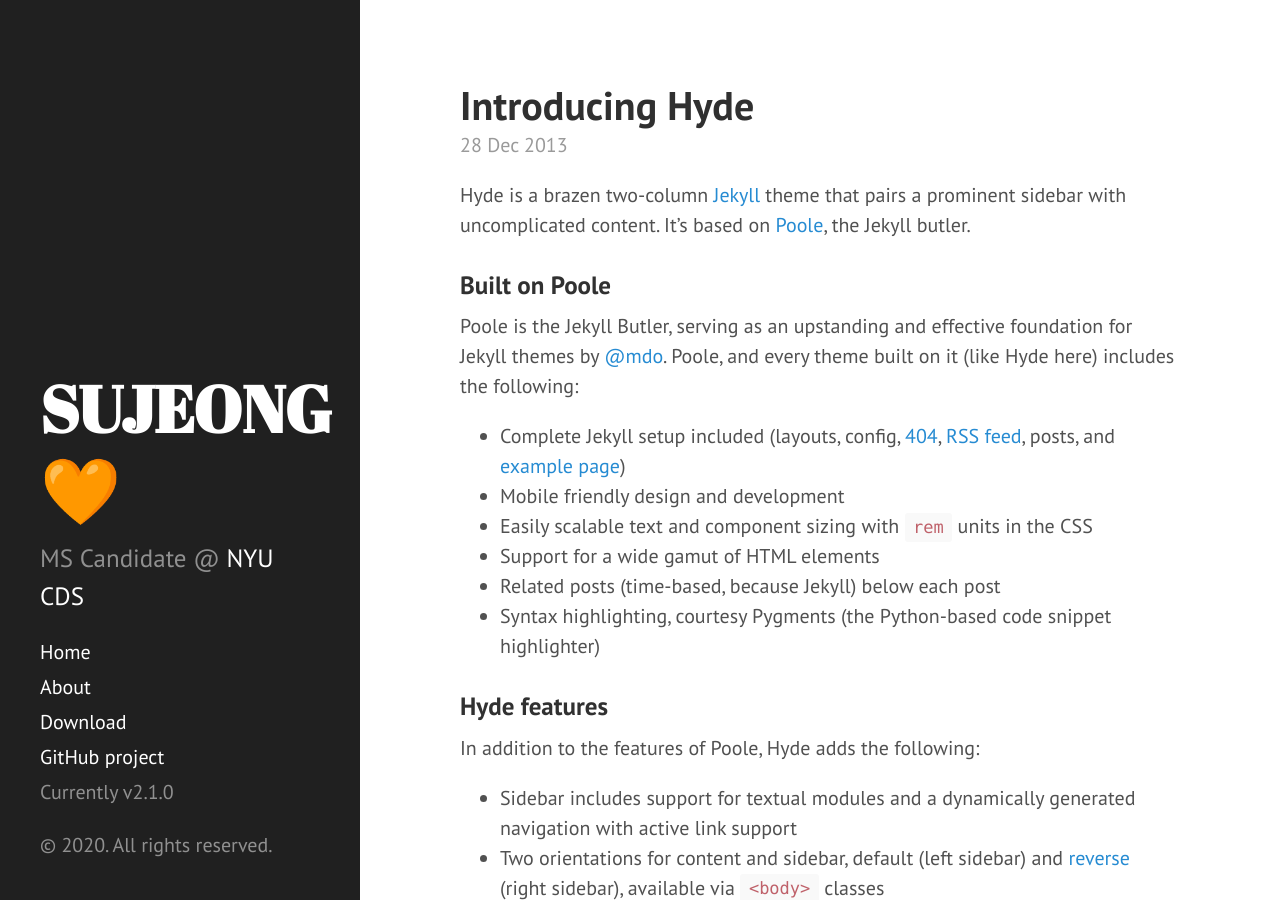
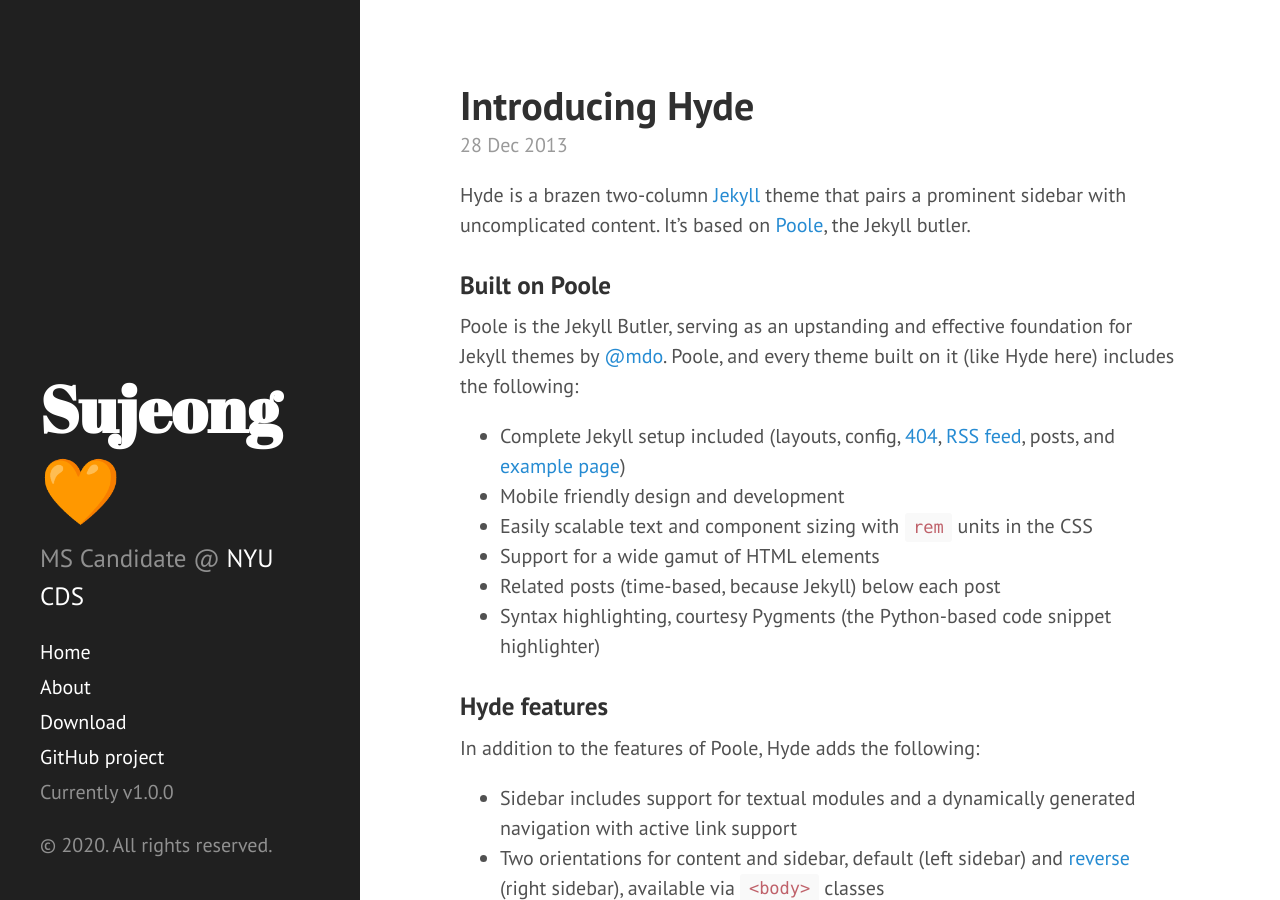
Before and after one commit to sujeongcha/sujeongcha.github.io, a Jekyll site: the page built from index.html, in a window 1280 px wide and 900 px high. Built offline with Jekyll 4.4.1, drawn with Linux system fonts in a browser that asks for light colours; Markdown is read by kramdown in place of the engine named in the settings; the list of posts is cut into pages by our own code.

Commit message:
Update _config.yml

```diff
--- a/_config.yml
+++ b/_config.yml
@@ -7,7 +7,7 @@ permalink:        pretty
 ## relative_permalinks: true
 
 # Setup
-title:            SUJEONG &#129505
+title:            Sujeong&#129505
 tagline:          'Data Scientist'
 description:      'MS Candidate @ <a href="https://cds.nyu.edu/">NYU CDS</a>'
 url:              http://hyde.getpoole.com
@@ -20,7 +20,7 @@ author:
 paginate:         5
 
 # Custom vars
-version:          2.1.0
+version:          1.0.0
 
 github:
   repo:           https://github.com/sujeongcha
```
